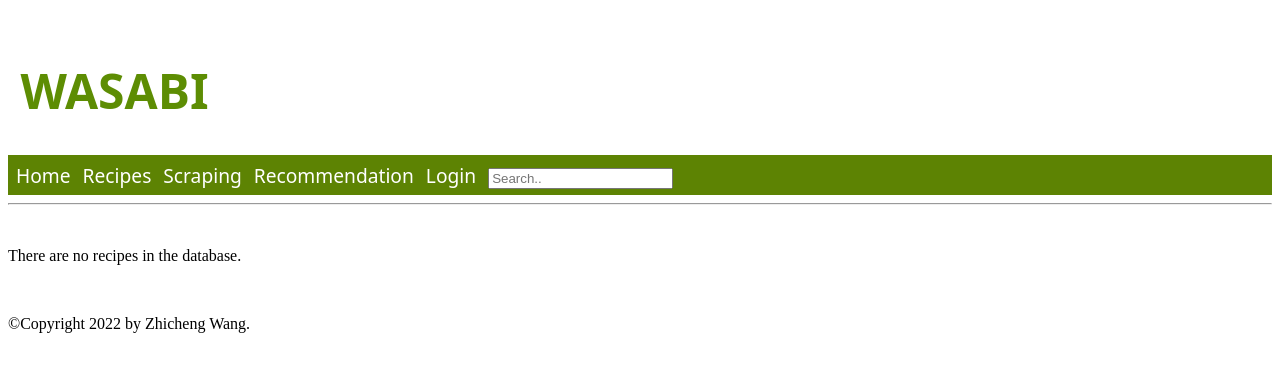
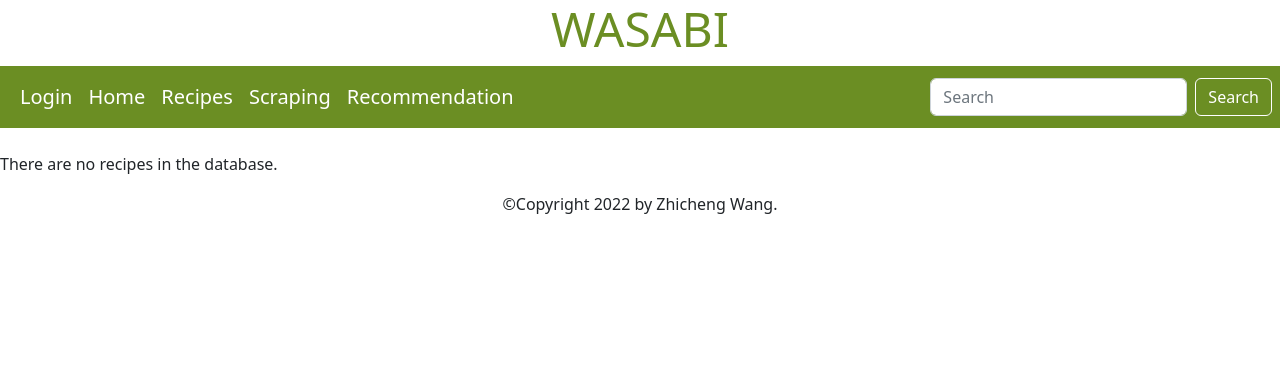
Before and after one commit to Dogecat0/Wasabi, a Django app: page /recipes/ in a window 1280 px wide. Shown: the top 372 px of the page. Run offline with Django 4.2, Linux system fonts and the light colour scheme; data that the repository does not hold is empty.

Commit message:
Change nav bar to bootstrap

```diff
--- a/static/css/styles.css
+++ b/static/css/styles.css
@@ -1,19 +1,37 @@
+body{
+  background-color: white;
+}
 h1 {
     font-family: system-ui;
-    color: rgb(93, 141, 3);
+    color: olivedrab;
     font-size: 300%;
+    text-align: center;
   }
 
-a.nav-link{
-    font-family: system-ui;
-    color: rgb(255, 255, 255);
-    font-size: 120%;
-    text-decoration: none;
+nav.navbar {
+  background-color: olivedrab
 }
 
-a.user-authentication{
-  font-family: system-ui;
-  color: rgb(255, 255, 255);
-  font-size: 120%;
-  text-decoration: none;
+ul.navbar-nav li {
+  display: inline;
 }
+
+a.nav-link {
+  color:white;
+  font-size: 20px;
+
+}
+
+
+button#search-bar-btn{
+  color: white;
+  border-color: white;
+}
+
+button#search-bar-btn:hover{
+  background-color: olive;
+}
+
+#content {
+  width: 100%
+}
--- a/templates/base.html
+++ b/templates/base.html
@@ -5,42 +5,61 @@
     <meta name="description" content="Wasabi is a recipe search and recommendation engine where you can find your favorite recipes and best suitable recipes matched with your life style.">
     <!-- Add additional CSS in static file -->
     {% load static %}
+    <link href="https://cdn.jsdelivr.net/npm/bootstrap@5.2.2/dist/css/bootstrap.min.css" rel="stylesheet" integrity="sha384-Zenh87qX5JnK2Jl0vWa8Ck2rdkQ2Bzep5IDxbcnCeuOxjzrPF/et3URy9Bv1WTRi" crossorigin="anonymous">
     <link rel="stylesheet" href="{% static '/css/styles.css' %}"/>
   </head>
   <title> Wasabi | Recipe Search Engine </title>
   <body>
-    <br>
     <header>
-      <h1>&nbsp;WASABI</h1>
+      <h1>WASABI</h1>
     </header>
     {% block topnav %}
-    <nav class="topnav" style="background-color: #5d8303; padding:0.5% 0">
-      <div class="container-fluid">
-        <div class="navbar">
-          &nbsp;&nbsp;<a class="nav-link" href="{% url 'index' %}">Home</a>
-          &nbsp;&nbsp;<a class="nav-link" href="{% url 'recipes' %}">Recipes</a>
-          &nbsp;&nbsp;<a class="nav-link" href="{% url 'scraping' %}">Scraping</a>
-          &nbsp;&nbsp;<a class="nav-link" href="">Recommendation</a>
-          {% if user.is_authenticated %}
-          &nbsp;&nbsp;&nbsp;&nbsp;&nbsp;User: {{ user.get_username }}
-          &nbsp;&nbsp;<a class="user-authentication" href="{% url 'logout' %}?next={{ request.path }}">Logout</a>
-          {% else %}
-          &nbsp;&nbsp;<a class="user-authentication" href="{% url 'login' %}?next={{ request.path }}">Login</a>
-          {% endif %}
-          &nbsp;&nbsp;<input type="text" placeholder="Search..">
+    <nav class="navbar navbar-expand-sm">
+      <button type="button" class="navbar-toggler justify-content-start" data-bs-toggle="collapse" data-bs-target="#navbarCollapse">
+        <span class="navbar-toggler-icon"></span>
+      </button>
+      <div class="collapse navbar-collapse" id="navbarCollapse">
+        <div class="container-fluid">
+          <ul class="navbar-nav">
+            {% if user.is_authenticated %}
+            <li class="nav-item">
+              <a class="nav-link" href="#">User:{{ user.get_username }}</a>
+            </li>
+            <li class="nav-item">
+              <a class="nav-link" href="{% url 'logout' %}?next={{ request.path }}">Logout</a>
+            </li>
+            {% else %}
+            <li class="nav-item">
+              <a class="nav-link" href="{% url 'login' %}?next={{ request.path }}">Login</a>
+            </li>
+            {% endif %}
+            <li class="nav-item">
+              <a class="nav-link" href="{% url 'index' %}">Home</a>
+            </li>
+            <li class="nav-item">
+              <a class="nav-link" href="{% url 'recipes' %}">Recipes</a>
+            </li>
+            <li class="nav-item">
+              <a class="nav-link" href="{% url 'scraping' %}">Scraping</a>
+            </li>
+            <li class="nav-item">
+              <a class="nav-link" href="">Recommendation</a>
+            </li>
+          </ul>
         </div>
       </div>
+      <form class="d-flex justify-content-end">
+        <input class="form-control me-2" type="search" placeholder="Search" aria-label="Search">
+        <button class="btn btn-outline-success me-2" id="search-bar-btn" type="submit">Search</button>
+      </form>
     </nav>
     {% endblock %}
-    <hr>
-    <div class="container-fluid">
-      <div class="col-sm-10 ">
-        {% block content %}{% endblock %}
-      </div>
-    </div>
-    <br>
+    <section id="content">
+    {% block content %}{% endblock %}
+    </section>
+    <script src="https://cdn.jsdelivr.net/npm/bootstrap@5.2.2/dist/js/bootstrap.bundle.min.js" integrity="sha384-OERcA2EqjJCMA+/3y+gxIOqMEjwtxJY7qPCqsdltbNJuaOe923+mo//f6V8Qbsw3" crossorigin="anonymous"></script>
   </body>
-  <footer>
+  <footer class="text-center">
     <p>©Copyright 2022 by Zhicheng Wang.</p>
   </footer>
 </html>
```
